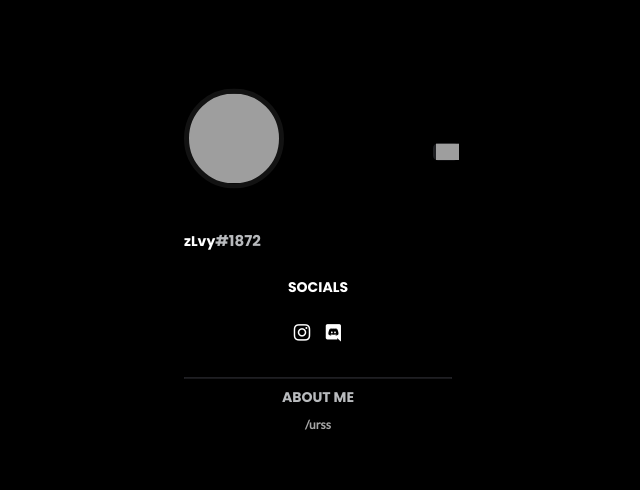
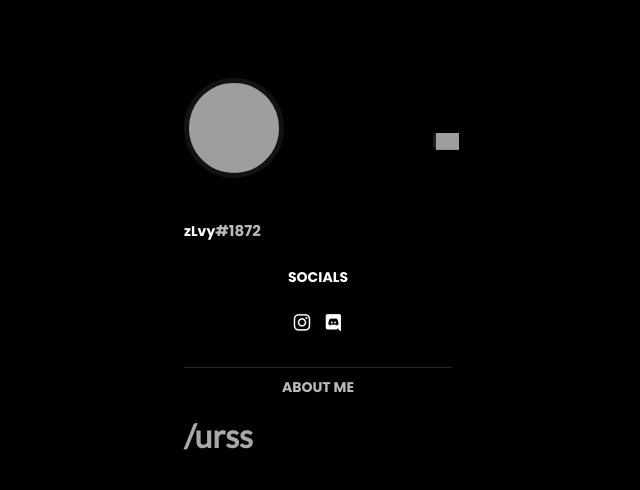
Before and after one commit to worstbby/die.club, a plain HTML site: page ysd/index.html in a window 1280 px wide. Shown: the part 155-645 px from the top of the page, without its empty margins (322-962 px from the left). Drawn offline with nearby package versions, Linux system fonts and the light colour scheme; some packages are replaced by stand-ins of ours; grey boxes are pictures that could not be loaded; a script that the page names is missing.

Commit message:
Update index.html

```diff
--- a/ysd/index.html
+++ b/ysd/index.html
@@ -152,9 +152,9 @@
     <p style="color:#B9BBBE; margin-bottom: 10px; text-align: center; text-transform: uppercase;"><b>About me</p>
     </div>
 
-<p style="margin-bottom: 10px; text-align: center; font-size: 12px;"><a target="_blank" style="font-family: 'Lato', sans-serif; text-decoration:none;color: rgb(168, 168, 168);">
+<p style="margin-bottom: 10px; text-align: center; font-size: 12px;"><h1 style="font-family: 'Lato', sans-serif; text-decoration:none;color: rgb(168, 168, 168);">
   /urss
-  </a></p>
+  </h1></p>
 
 <!--   <p style="margin-bottom: 10px; text-align: center; font-size: 15px;"><a id="typewriter" href="/" target="_blank" style="text-decoration:none;color:white;">https://discord.gg/versace</a></p> -->
 
```
